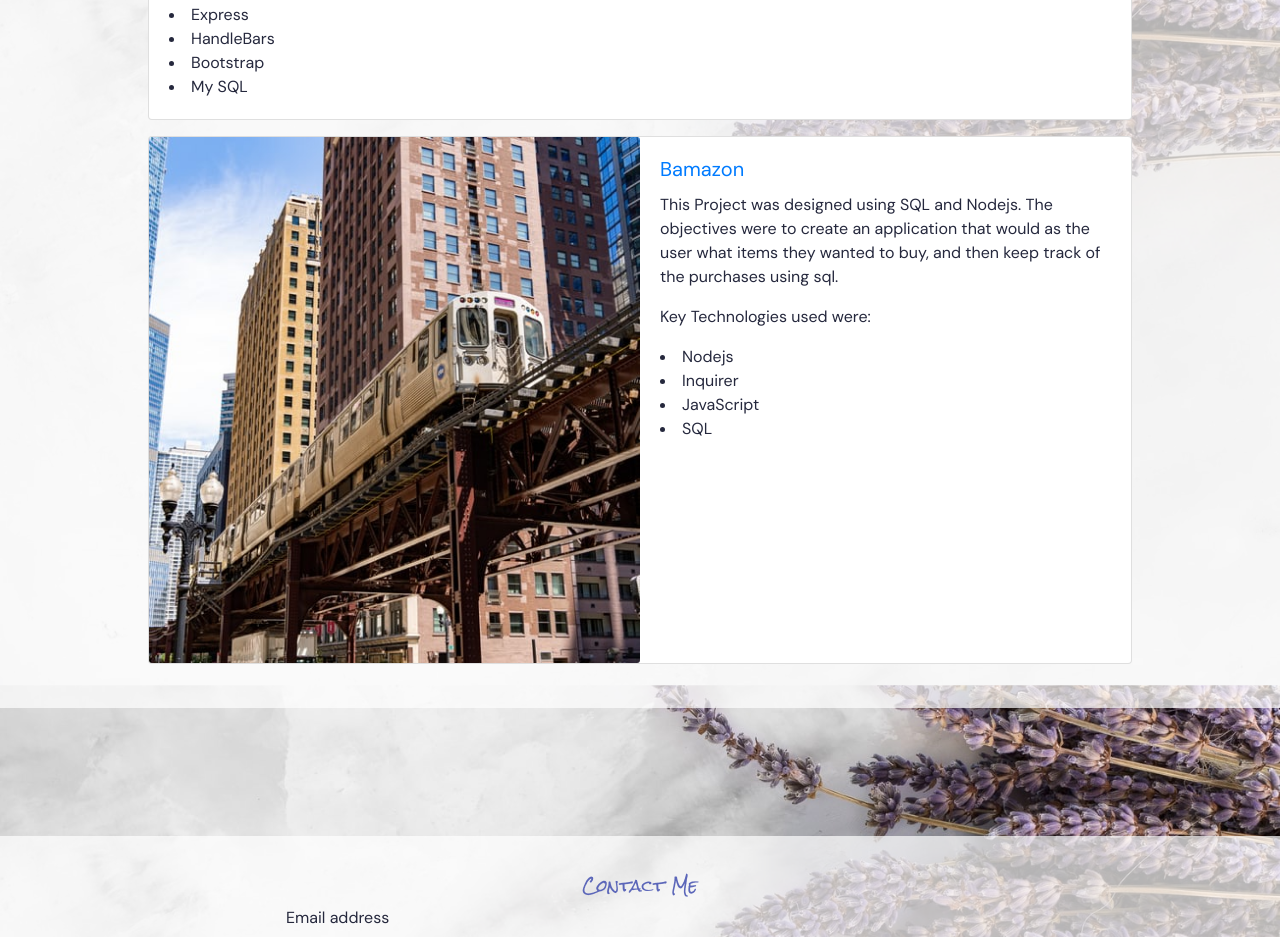
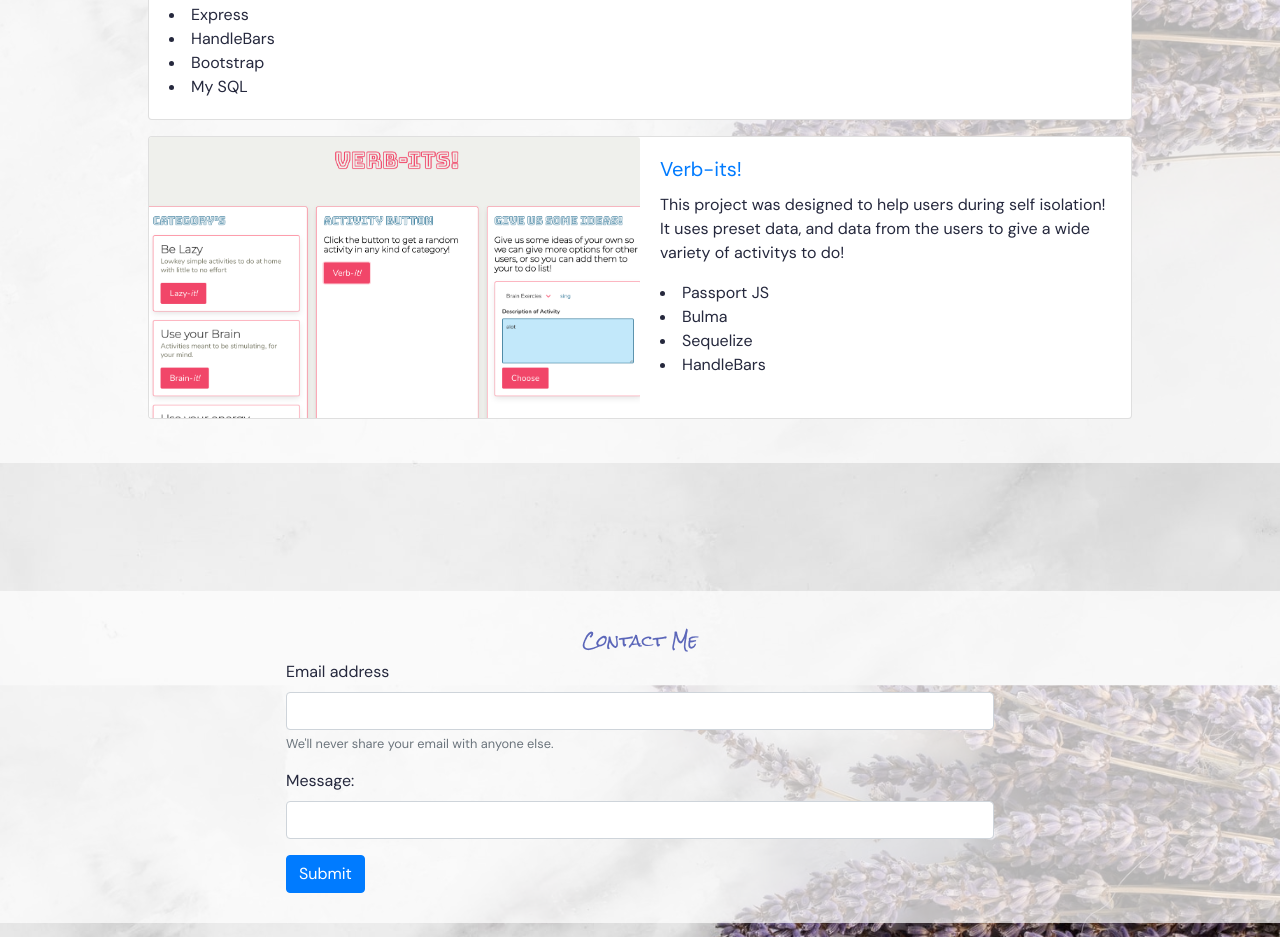
Before and after one commit to LindseyLowther44/UpdatedPort, a plain HTML site: page index.html in a window 1280 px wide. Shown: the part 2728-3665 px from the top of the page. Drawn offline with nearby package versions, Linux system fonts and the light colour scheme.

Commit message:
added verbits project

```diff
--- a/index.html
+++ b/index.html
@@ -130,19 +130,16 @@
                 <div class="card mb-4">
                     <div class="row no-gutters">
                         <div class="col-md-6">
-                            <img src="assets/images/newtrain.jpeg" class="card-img" alt="...">
+                            <img src="assets/images/Screen Shot 2020-05-16 at 1.34.43 PM.png" class="card-img" alt="...">
                         </div>
                         <div class="col-md-6">
                             <div class="card-body">
-                                <a href="https://github.com/LindseyLowther44/Bamazon"><h5 class="card-title">Bamazon</h5></a>
-                                <p>This Project was designed using SQL and Nodejs. The objectives were to create an application that would as
-                                    the user what items they wanted to buy, and then keep track of the purchases using sql.
-                                </p>
-                                <p>Key Technologies used were:</p>
-                                <li>Nodejs</li>
-                                <li>Inquirer</li>
-                                <li>JavaScript</li>
-                                <li>SQL</li>
+                                <a href="https://projectuta.herokuapp.com/"><h5 class="card-title">Verb-its!</h5></a>
+                                <p>This project was designed to help users during self isolation! It uses preset data, and data from the users to give a wide variety of activitys to do!</p>
+                                <li>Passport JS</li>
+                                <li>Bulma</li>
+                                <li>Sequelize</li>
+                                <li>HandleBars</li>
                             </div>
                         </div>
                     </div>
```
Also changed, not shown: assets/images/Screen Shot 2020-05-16 at 1.34.43 PM.png (added).
